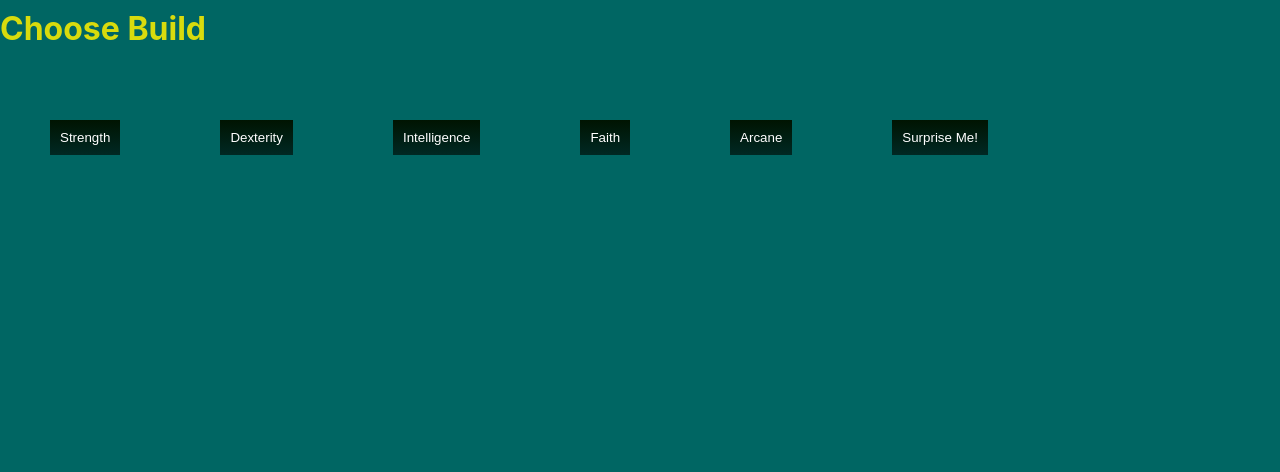
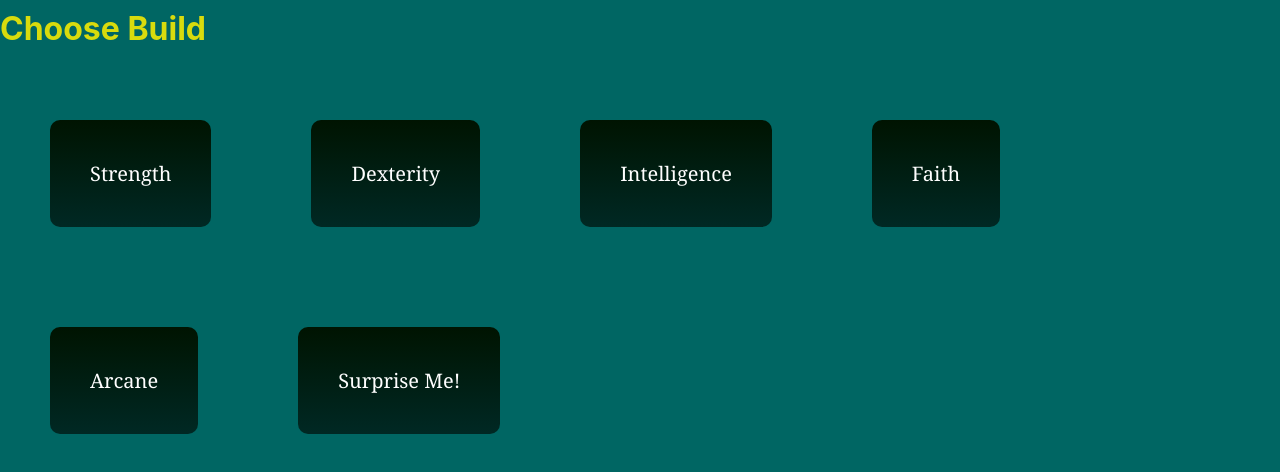
Before and after one commit to Asim-108/Elden-Ring-Builds, a React (Create React App) app: page / in a window 1280 px wide. Shown: the part 1130-1602 px from the top of the page. Before the commit the page ends 1455 px from the top, so only its background shows below. Built offline with nearby package versions, Linux system fonts and the light colour scheme; a web font is replaced by a local one.

Commit message:
fixed buttons

```diff
--- a/src/App.css
+++ b/src/App.css
@@ -3,16 +3,16 @@
 
 /* Color Definitions */
 :root {
-  --shadow:#001401;
+  --shadow: #001401;
   --primary: #006663;
-  --secondary: #00373D;
+  --secondary: #00373d;
 
   --light: #999999;
-  --med: #8C8164;
+  --med: #8c8164;
 
   --graddark: linear-gradient(180deg, #001401 0%, #00373d 172.33%);
-  --gradmed: linear-gradient(180deg, #8C8164 0%, #E5E5E5 172.33%);
-  --gradlight: linear-gradient(180deg, #FFFFFF 0%, #999999 90%);
+  --gradmed: linear-gradient(180deg, #8c8164 0%, #e5e5e5 172.33%);
+  --gradlight: linear-gradient(180deg, #ffffff 0%, #999999 90%);
 }
 
 /* Font Definitions */
@@ -20,7 +20,6 @@
   font-family: Mantinia;
   src: url("assets/Mantinia.otf") format("opentype");
 }
-
 
 html {
   scroll-behavior: smooth;
@@ -62,7 +61,7 @@ h1 {
 
 .eldenBackground {
   align-content: end;
-  background-image: url('assets/Elden-Background.png');
+  background-image: url("assets/Elden-Background.png");
   background-size: cover;
   background-repeat: no-repeat;
   background-position: center;
@@ -97,9 +96,20 @@ body {
 .buildButton {
   background: linear-gradient(180deg, #001401 0%, #00373d 172.33%);
   color: white;
-  padding: 10px;
-  border: 30px;
+  padding: 40px;
+  border: 1px;
+  border-radius: 10px;
   margin: 50px;
+  font-family: Georgia, "Times New Roman", Times, serif;
+  font-size: 20px;
+}
+
+.centredBuildButtons {
+  justify-items: center;
+  justify-content: center;
+  justify-self: center;
+  align-items: center
+  ;
 }
 
 #box {
--- a/src/App.tsx
+++ b/src/App.tsx
@@ -15,7 +15,6 @@ function App() {
 
   return (
     <body>
-
       {/* Navigation bar at the top of the website */}
       <div className="navBar">
         <div style={{ width: "75%" }}>
@@ -47,7 +46,7 @@ function App() {
       </div>
 
       <div className="eldenBackground">
-        <div style={{marginTop: '50px'}}>
+        <div style={{ marginTop: "50px" }}>
           <h1 className="quickBuilds">Quick Builds</h1>
         </div>
 
@@ -68,6 +67,8 @@ function App() {
 
       <div id="buildSelect">
         <h1>Choose Build</h1>
+
+        <div className="centredBuildButtons">
           <a href="#weaponSelect">
             <button
               className="buildButton"
@@ -145,6 +146,7 @@ function App() {
             </button>
           </a>
         </div>
+      </div>
 
       <br />
       <br />
```
Lines whose indentation alone changed are shown as unchanged.
